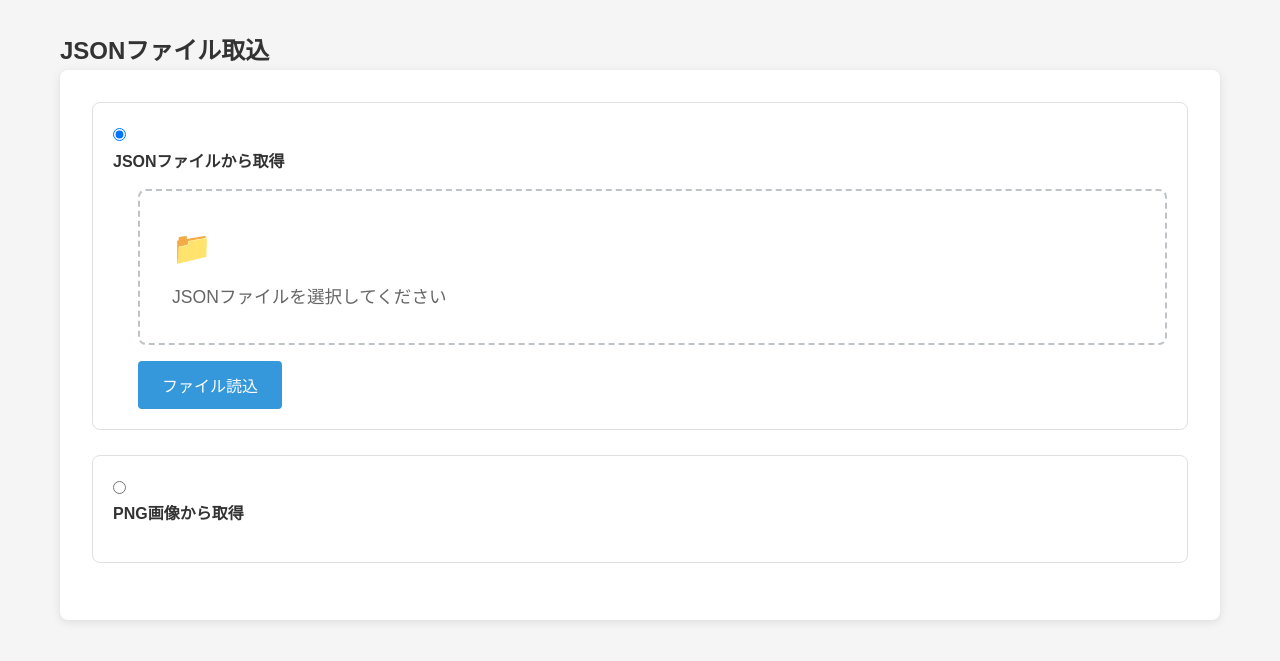
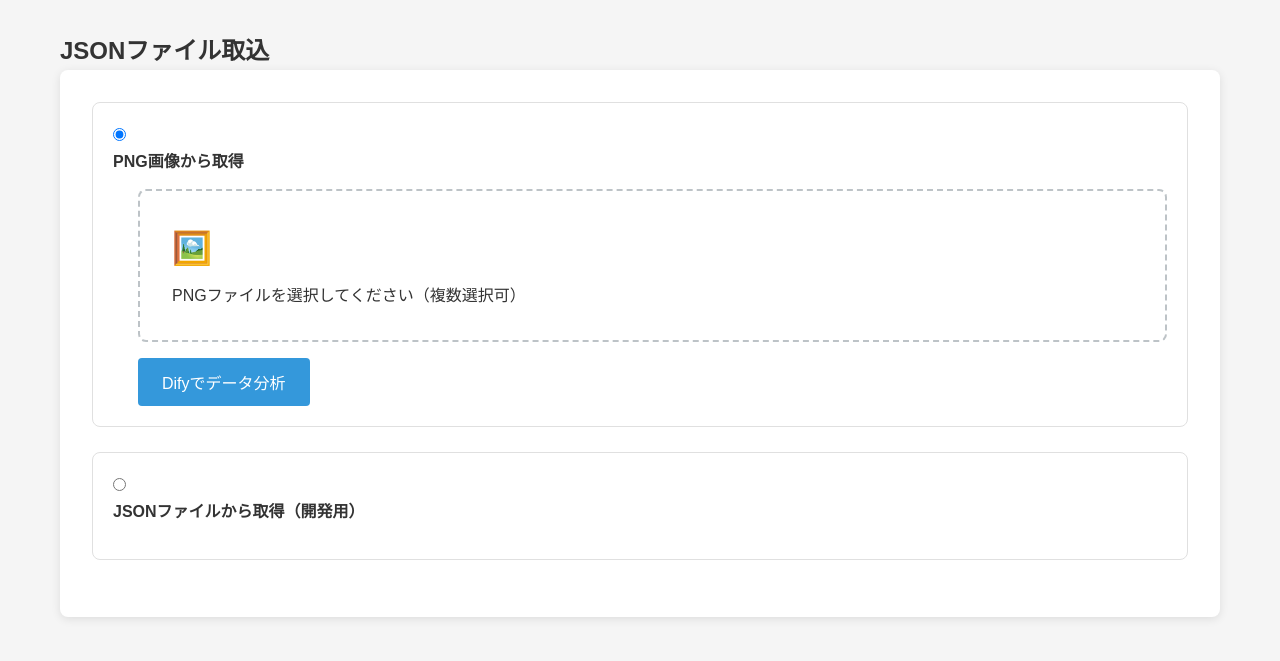
Before and after one commit to shiro-mail/purchases-maintenance, a Flask app: page /import in a window 1280 px wide. Shown: the part 125-786 px from the top of the page. Run offline with Flask 3, Linux system fonts and the light colour scheme.

Commit message:
Json取り込みとPNG取り込みを入れ替え

```diff
--- a/templates/import.html
+++ b/templates/import.html
@@ -9,9 +9,26 @@
     <div class="upload-area">
         <div class="data-source-options">
             <div class="option-group">
-                <input type="radio" id="fileSource" name="dataSource" value="file" checked>
-                <label for="fileSource" class="source-label">JSONファイルから取得</label>
-                <div class="file-upload-section" id="fileUploadSection">
+                <input type="radio" id="difySource" name="dataSource" value="dify" checked>
+                <label for="difySource" class="source-label">PNG画像から取得</label>
+                <div class="dify-fetch-section" id="difyFetchSection">
+                    <form id="difyUploadForm" enctype="multipart/form-data">
+                        <div class="file-input-wrapper">
+                            <input type="file" id="difyFileInput" name="file" accept=".png,.jpg,.jpeg" multiple required>
+                            <label for="difyFileInput" class="file-input-label">
+                                <span class="file-icon">🖼️</span>
+                                <span class="dify-file-text">PNGファイルを選択してください（複数選択可）</span>
+                            </label>
+                        </div>
+                        <button type="submit" class="btn btn-primary">Difyでデータ分析</button>
+                    </form>
+                </div>
+            </div>
+
+            <div class="option-group">
+                <input type="radio" id="fileSource" name="dataSource" value="file">
+                <label for="fileSource" class="source-label">JSONファイルから取得（開発用）</label>
+                <div class="file-upload-section" id="fileUploadSection" style="display: none;">
                     <form id="uploadForm" enctype="multipart/form-data">
                         <div class="file-input-wrapper">
                             <input type="file" id="fileInput" name="file" accept=".json" required>
@@ -21,23 +38,6 @@
                             </label>
                         </div>
                         <button type="submit" class="btn btn-primary">ファイル読込</button>
-                    </form>
-                </div>
-            </div>
-
-            <div class="option-group">
-                <input type="radio" id="difySource" name="dataSource" value="dify">
-                <label for="difySource" class="source-label">PNG画像から取得</label>
-                <div class="dify-fetch-section" id="difyFetchSection" style="display: none;">
-                    <form id="difyUploadForm" enctype="multipart/form-data">
-                        <div class="file-input-wrapper">
-                            <input type="file" id="difyFileInput" name="file" accept=".png,.jpg,.jpeg" multiple required>
-                            <label for="difyFileInput" class="file-input-label">
-                                <span class="file-icon">🖼️</span>
-                                <span class="dify-file-text">PNGファイルを選択してください（複数選択可）</span>
-                            </label>
-                        </div>
-                        <button type="submit" class="btn btn-primary">Difyでデータ分析</button>
                     </form>
                 </div>
             </div>
```
Also changed, not shown: purchases.db.
